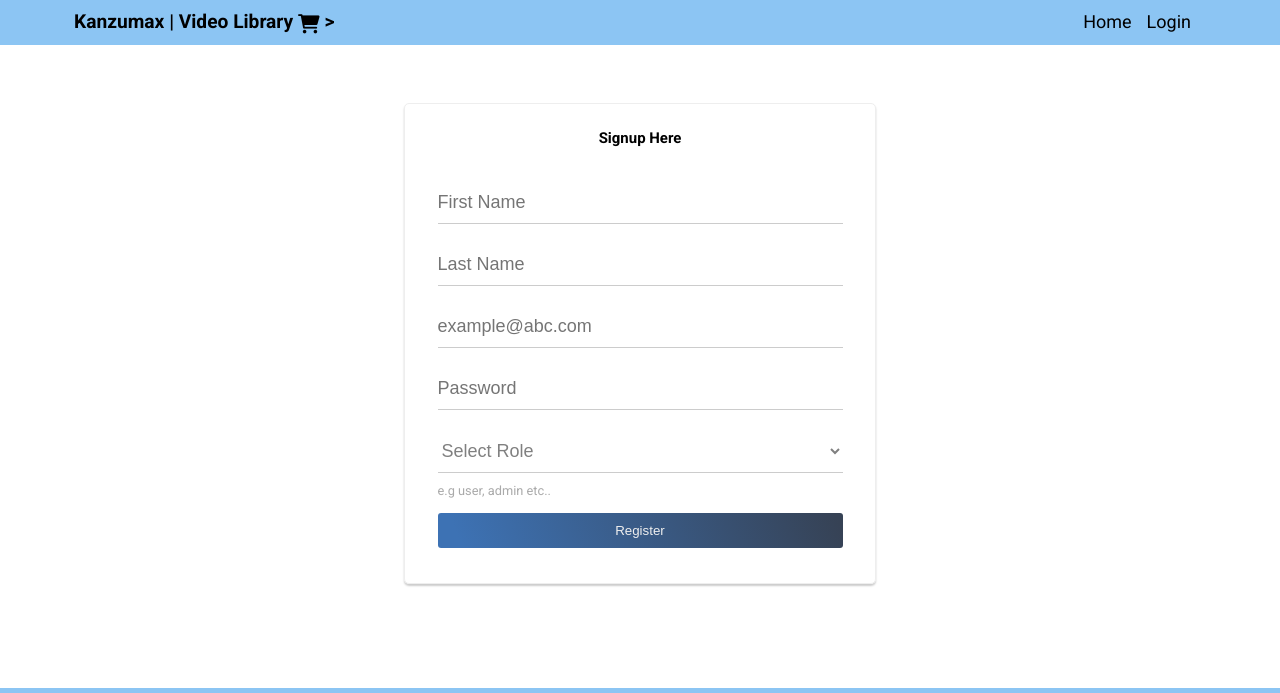
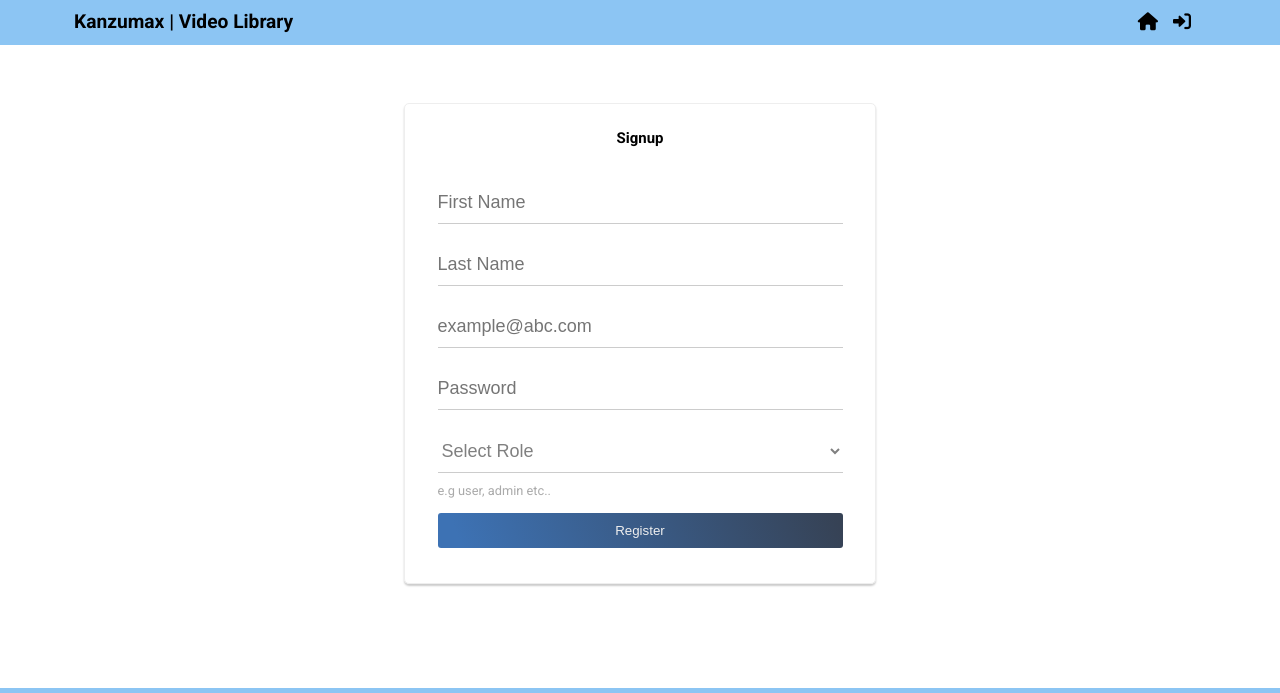
Before and after one commit to nelsonguya/kanzucode-vid-lib-capstone, a plain HTML site: page signup.html in a window 1280 px wide. Shown: the top 693 px of the page. Drawn offline with Linux system fonts and the light colour scheme.

Commit message:
login and signup fontawesome updates

```diff
--- a/signup.html
+++ b/signup.html
@@ -26,12 +26,11 @@
             <nav>
                 <div class="logo">
                     <span class="title"> <a href="/index.html">Kanzumax | Video Library</a></span>
-                    <span class="icon"><i class="fas fa-shopping-cart"></i></span> >
                 </div>
                 <div class="nav-link">
                     <ul>
-                        <li class="nav-item"><a href="./index.html">Home</a></li>
-                        <li class="nav-item"><a href="./login.html">Login</a></li>
+                        <li class="nav-item"><a href="./index.html"><i class="fas fa-home"></i></a></li>
+                        <li class="nav-item"><a href="./login.html"><i class="fas fa-sign-in-alt"></i></a></li>
                     </ul>
                 </div>
             </nav>
@@ -43,7 +42,7 @@
     <main class="container auth-main">
         <div class="card">
             <div class="card-tile">
-                <h3>Signup Here</h3>
+                <h3>Signup</h3>
             </div>
             <div class="card-content">
                 <form action="javascript:register()" class="form-container">
```
Also changed, not shown: login.html (+2 -2 lines).
